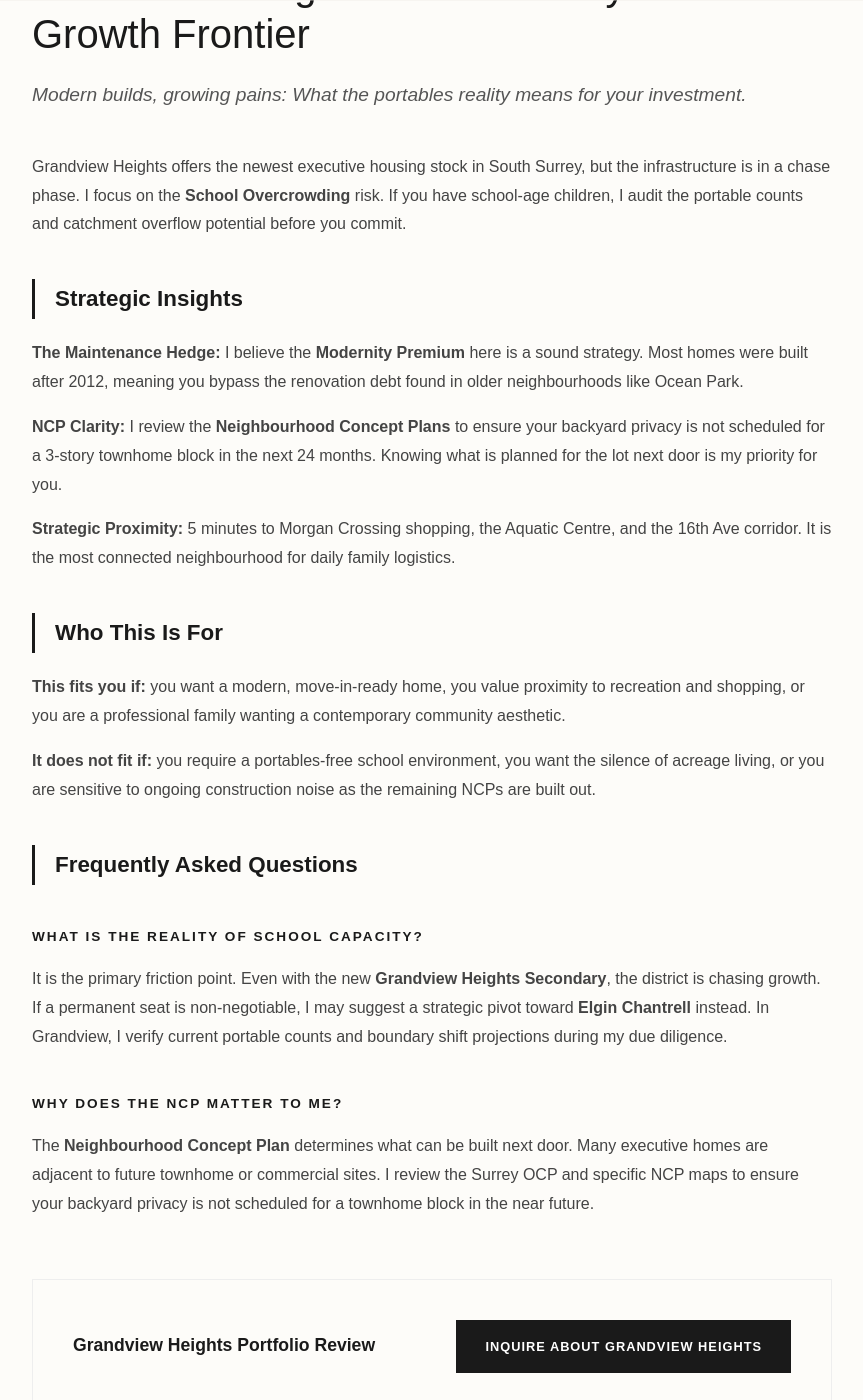
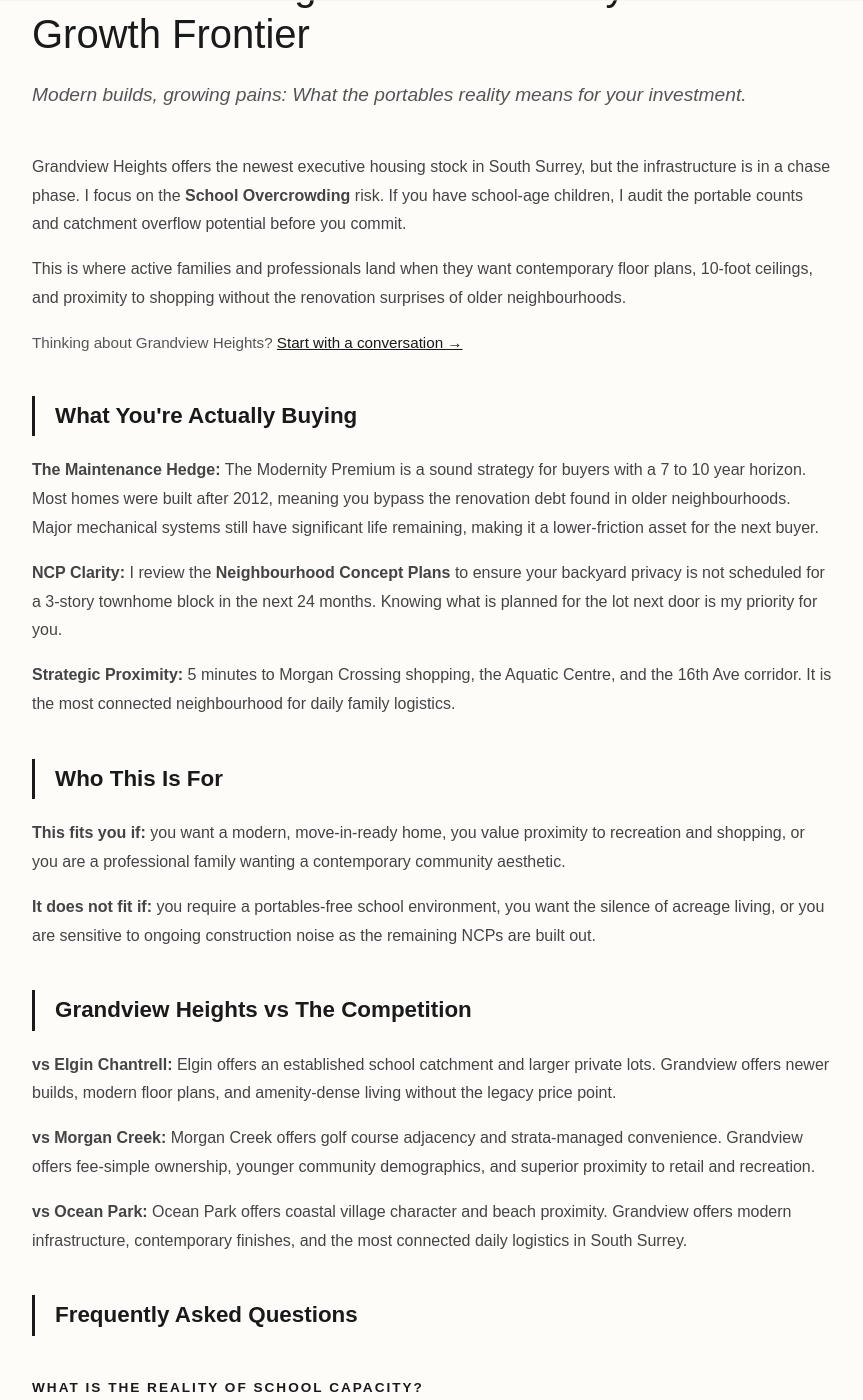
Before and after one commit to gvancouverhomes/tanvirbhupal-site, a Jekyll site: the page built from neighbourhoods/grandview-heights.md, in a window 1280 px wide and 1400 px high, scrolled down 211 px. Shown: the whole window, without its empty margins (208-1071 px from the left). Built offline with Jekyll 4.4.1, drawn with Linux system fonts in a browser that asks for light colours; some of the changed text lies outside the part shown.

Commit message:
Revise Grandview Heights content for clarity and accuracy
Updated the description and several FAQ questions and answers to provide more accurate information regarding school capacity and Neighbourhood Concept Plans.

```diff
--- a/neighbourhoods/grandview-heights.md
+++ b/neighbourhoods/grandview-heights.md
@@ -1,7 +1,7 @@
 ---
 layout: default
 title: "Grandview Heights Real Estate Strategy | The Growth Frontier"
-description: "Strategic analysis of Grandview Heights modern executive infrastructure, school capacity risks, and density shifts."
+description: "Strategic analysis of Grandview Heights modern executive infrastructure, school capacity risks, and the long-term impact of Surrey NCP density shifts."
 permalink: /neighbourhoods/grandview-heights/
 faq_schema: |
   {
@@ -10,26 +10,26 @@ faq_schema: |
     "mainEntity": [
       {
         "@type": "Question",
-        "name": "How bad is the school overcrowding in Grandview Heights?",
+        "name": "What is the reality of school capacity in Grandview Heights?",
         "acceptedAnswer": {
           "@type": "Answer",
-          "text": "The district is currently facing significant capacity pressure. While new schools like Ta'talu are opening, many students are in portables. I verify current enrolment projections and boundary shift risks for every address I represent."
+          "text": "It is the primary friction point. Even with the new Grandview Heights Secondary, the district is chasing growth. If a permanent seat is non-negotiable, I may suggest a strategic pivot toward Elgin Chantrell instead. In Grandview, I verify current portable counts and boundary shift projections during my due diligence."
         }
       },
       {
         "@type": "Question",
-        "name": "What are the different NCP areas in Grandview?",
+        "name": "Why does the NCP matter to me?",
         "acceptedAnswer": {
           "@type": "Answer",
-          "text": "Grandview is composed of multiple Neighbourhood Concept Plans, ranging from high-density townhome areas to Grandview Acres which preserves larger estate-style lots. I identify which plan a property falls under to predict future density and property value trends."
+          "text": "The Neighbourhood Concept Plan determines what can be built next door. Many executive homes are adjacent to future townhome or commercial sites. I review the Surrey OCP and specific NCP maps to ensure your backyard privacy is not scheduled for a townhome block in the near future."
         }
       },
       {
         "@type": "Question",
-        "name": "Is Grandview Heights a good long-term investment?",
+        "name": "Is the Modernity Premium a sound investment strategy?",
         "acceptedAnswer": {
           "@type": "Answer",
-          "text": "Yes. From my perspective, property values are bolstered by the neighborhood's position as the modern hub of South Surrey. As long as the retail and recreation infrastructure continues to expand, I expect Grandview to remain the primary choice for move-up families in the region."
+          "text": "Yes, for buyers with a 7 to 10 year horizon. Most homes were built after 2012, meaning you bypass the renovation debt found in older neighbourhoods. Major mechanical systems still have significant life remaining, making it a lower-friction asset for the next buyer."
         }
       }
     ]
@@ -71,68 +71,85 @@ faq_schema: |
 
 <article class="intel-container">
   <header>
-    <h1 class="intel-header">Grandview Heights: South Surrey’s Modern Growth Frontier</h1>
+    <h1 class="intel-header">Grandview Heights: South Surrey's Modern Growth Frontier</h1>
     <p class="intel-sub">Modern builds, growing pains: What the portables reality means for your investment.</p>
   </header>
 
   <section>
     <p>Grandview Heights offers the newest executive housing stock in South Surrey, but the infrastructure is in a chase phase. I focus on the <strong>School Overcrowding</strong> risk. If you have school-age children, I audit the portable counts and catchment overflow potential before you commit.</p>
 
-    <h2 class="section-title">Strategic Insights</h2>
-    <p><strong>The Maintenance Hedge:</strong> I believe the <strong>Modernity Premium</strong> here is a sound strategy. Most homes were built after 2012, meaning you bypass the renovation debt found in older neighbourhoods like Ocean Park.</p>
+    <p>This is where active families and professionals land when they want contemporary floor plans, 10-foot ceilings, and proximity to shopping without the renovation surprises of older neighbourhoods.</p>
+
+    <p style="font-size: 0.95rem; color: var(--mid); margin-bottom: 40px;">Thinking about Grandview Heights? <a href="/contact" style="color: var(--dark); text-decoration: underline;">Start with a conversation →</a></p>
+
+    <h2 class="section-title">What You're Actually Buying</h2>
+    <p><strong>The Maintenance Hedge:</strong> The Modernity Premium is a sound strategy for buyers with a 7 to 10 year horizon. Most homes were built after 2012, meaning you bypass the renovation debt found in older neighbourhoods. Major mechanical systems still have significant life remaining, making it a lower-friction asset for the next buyer.</p>
     <p><strong>NCP Clarity:</strong> I review the <strong>Neighbourhood Concept Plans</strong> to ensure your backyard privacy is not scheduled for a 3-story townhome block in the next 24 months. Knowing what is planned for the lot next door is my priority for you.</p>
     <p><strong>Strategic Proximity:</strong> 5 minutes to Morgan Crossing shopping, the Aquatic Centre, and the 16th Ave corridor. It is the most connected neighbourhood for daily family logistics.</p>
 
     <h2 class="section-title">Who This Is For</h2>
     <p><strong>This fits you if:</strong> you want a modern, move-in-ready home, you value proximity to recreation and shopping, or you are a professional family wanting a contemporary community aesthetic.</p>
-
     <p><strong>It does not fit if:</strong> you require a portables-free school environment, you want the silence of acreage living, or you are sensitive to ongoing construction noise as the remaining NCPs are built out.</p>
 
+    <h2 class="section-title">Grandview Heights vs The Competition</h2>
+    <p><strong>vs Elgin Chantrell:</strong> Elgin offers an established school catchment and larger private lots. Grandview offers newer builds, modern floor plans, and amenity-dense living without the legacy price point.</p>
+    <p><strong>vs Morgan Creek:</strong> Morgan Creek offers golf course adjacency and strata-managed convenience. Grandview offers fee-simple ownership, younger community demographics, and superior proximity to retail and recreation.</p>
+    <p><strong>vs Ocean Park:</strong> Ocean Park offers coastal village character and beach proximity. Grandview offers modern infrastructure, contemporary finishes, and the most connected daily logistics in South Surrey.</p>
+
     <h2 class="section-title">Frequently Asked Questions</h2>
+
     <h3 class="metric-label">What is the reality of school capacity?</h3>
     <p>It is the primary friction point. Even with the new <strong>Grandview Heights Secondary</strong>, the district is chasing growth. If a permanent seat is non-negotiable, I may suggest a strategic pivot toward <strong>Elgin Chantrell</strong> instead. In Grandview, I verify current portable counts and boundary shift projections during my due diligence.</p>
 
     <h3 class="metric-label">Why does the NCP matter to me?</h3>
     <p>The <strong>Neighbourhood Concept Plan</strong> determines what can be built next door. Many executive homes are adjacent to future townhome or commercial sites. I review the Surrey OCP and specific NCP maps to ensure your backyard privacy is not scheduled for a townhome block in the near future.</p>
+
+    <h3 class="metric-label">Is the Modernity Premium a sound investment strategy?</h3>
+    <p>Yes, for buyers with a <strong>7 to 10 year horizon</strong>. Most homes were built after 2012, meaning you bypass the renovation debt found in older neighbourhoods. Major mechanical systems still have significant life remaining, making it a lower-friction asset for the next buyer.</p>
   </section>
+</article>
 
-  <section class="audit-card" aria-labelledby="audit-heading">
+<aside class="nav-section">
+  <div style="max-width: 1100px; margin: 0 auto;">
+    <h2 class="nav-section-title">Compare Strategic Locations</h2>
+    <nav class="nav-grid" aria-label="Neighbourhood navigation">
+      <a href="/neighbourhoods/elgin-chantrell/" class="nav-card">
+        <span class="nav-tag">Prestige with Velocity</span>
+        <span class="nav-name">Elgin Chantrell &rarr;</span>
+      </a>
+      <a href="/neighbourhoods/ocean-park/" class="nav-card">
+        <span class="nav-tag">The Coastal Monopoly</span>
+        <span class="nav-name">Ocean Park &rarr;</span>
+      </a>
+      <a href="/neighbourhoods/morgan-creek/" class="nav-card">
+        <span class="nav-tag">The Lock-and-Go Premium</span>
+        <span class="nav-name">Morgan Creek &rarr;</span>
+      </a>
+      <a href="/neighbourhoods/panorama-ridge/" class="nav-card">
+        <span class="nav-tag">The Legacy Hold</span>
+        <span class="nav-name">Panorama Ridge &rarr;</span>
+      </a>
+      <a href="/neighbourhoods/fraser-heights/" class="nav-card">
+        <span class="nav-tag">The Overlooked Summit</span>
+        <span class="nav-name">Fraser Heights &rarr;</span>
+      </a>
+    </nav>
+  </div>
+</aside>
+
+<div class="intel-container" style="padding-top: 0;">
+  <section class="audit-card" aria-labelledby="audit-heading" style="margin-top: 0;">
     <h2 id="audit-heading" class="audit-title">Grandview Heights Portfolio Review</h2>
     <div class="audit-action">
       <a href="/contact" class="audit-btn">INQUIRE ABOUT GRANDVIEW HEIGHTS</a>
     </div>
     <div class="audit-body">
       <p class="audit-text">
-        Grandview Heights modern estates and retail-adjacent lifestyle are for families who want new builds and contemporary amenities. If you are thinking about buying, selling, or need an audit of a specific NCP future density, let us talk.
+        Grandview Heights' modern estates and retail-adjacent lifestyle are for families who want new builds and contemporary amenities. If you are thinking about buying, selling, or need an audit of a specific NCP's future density, let's talk.
       </p>
       <p class="audit-text" style="font-size: 0.85rem; color: var(--mid);">
         No pitch. Just straight answers. tanvir@tanvirbhupal.com | 604-897-7826
       </p>
     </div>
   </section>
-</article>
-<section class="nav-section">
-  <p class="nav-section-title">Explore More Neighbourhood Intelligence</p>
-  <div class="nav-grid">
-    <a href="/neighbourhoods/elgin-chantrell/" class="nav-card">
-      <span class="nav-tag">Prestige with Velocity</span>
-      <span class="nav-name">Elgin Chantrell &rarr;</span>
-    </a>
-    <a href="/neighbourhoods/ocean-park/" class="nav-card">
-      <span class="nav-tag">The Coastal Monopoly</span>
-      <span class="nav-name">Ocean Park &rarr;</span>
-    </a>
-    <a href="/neighbourhoods/morgan-creek/" class="nav-card">
-      <span class="nav-tag">The Lock-and-Go Premium</span>
-      <span class="nav-name">Morgan Creek &rarr;</span>
-    </a>
-    <a href="/neighbourhoods/panorama-ridge/" class="nav-card">
-      <span class="nav-tag">The Legacy Hold</span>
-      <span class="nav-name">Panorama Ridge &rarr;</span>
-    </a>
-    <a href="/neighbourhoods/fraser-heights/" class="nav-card">
-      <span class="nav-tag">The Overlooked Summit</span>
-      <span class="nav-name">Fraser Heights &rarr;</span>
-    </a>
-  </div>
-</section>
+</div>
```
